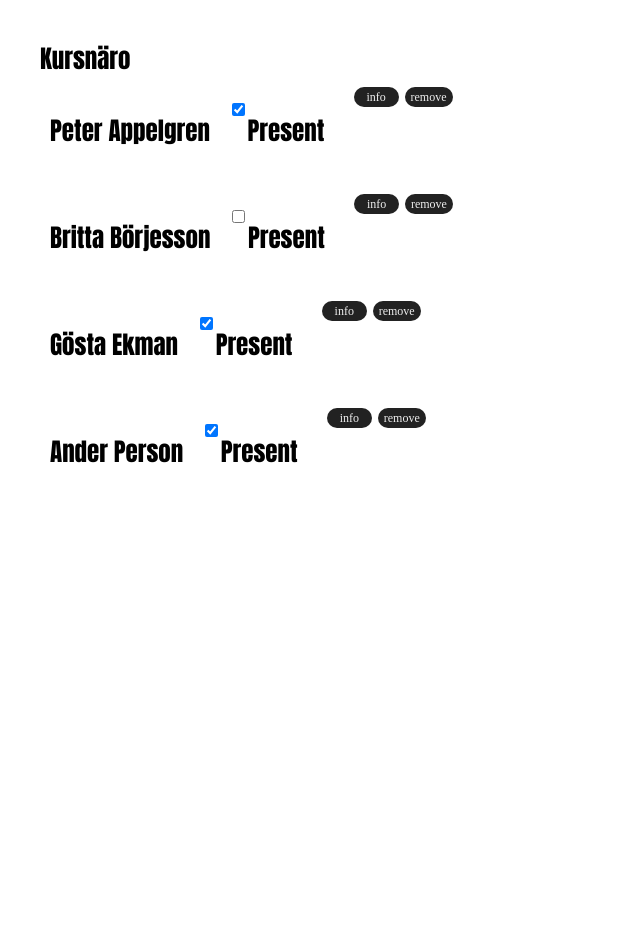
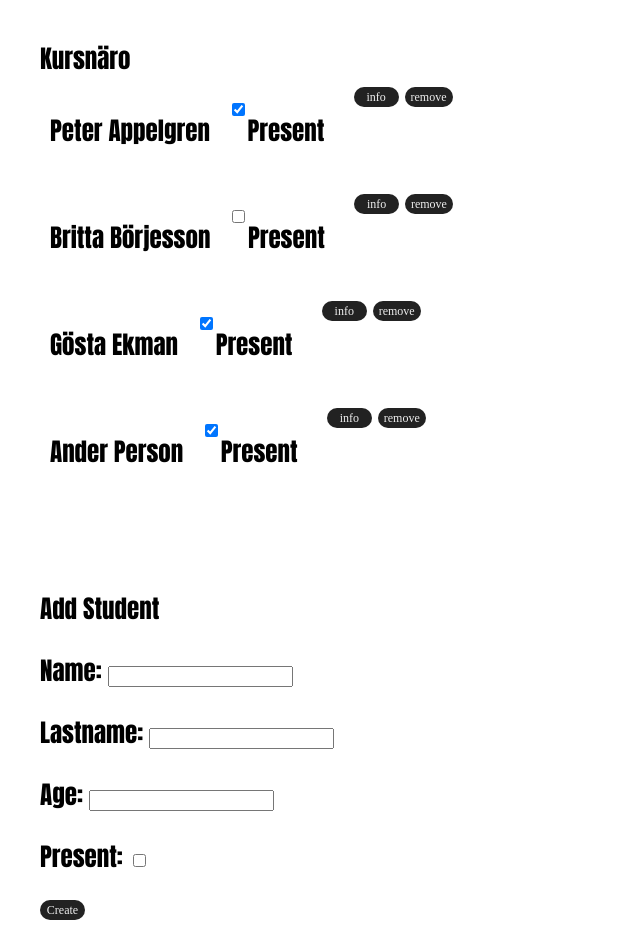
Before and after one commit to MarcusSwe/JavaWeb, a React (Create React App) app: page / in a window 1280 px wide. Shown: the top 952 px of the page, without its empty margins (0-640 px from the left). Before the commit the page ends 800 px from the top, so only its background shows below. Built offline with nearby package versions, Linux system fonts and the light colour scheme.

Commit message:
all done only styling left

```diff
--- a/src/App.js
+++ b/src/App.js
@@ -30,9 +30,9 @@ function App() {
    setPokemons(removed);
   }
 
-  function addUser(Xpokemons){
+  function addUser(firstname, lastname, age, Ypresent){
     const changed = [...pokemons];
-    changed.push(Xpokemons);
+    changed.push({firstName: firstname, lastName: lastname, age:age, Present:Ypresent})
     setPokemons(changed);
   }
 
--- a/src/Printa.js
+++ b/src/Printa.js
@@ -52,7 +52,20 @@ function PrintaPoks(props){
           <button onClick={e => {setSida(true); XsetPokemons(p.firstName); XsetLastname(p.lastName); i = index; XsetNumber(p.Age); XsetPresent(p.Present)}}> info </button>
           &nbsp;
           <button onClick={e => {props.removePokemon(index)}}>remove</button>
+
           </div>)}
+          <div></div>
+          <div></div>
+          <div></div>
+          <p>Add Student</p>
+
+          <p>Name: <input type="text" value={Xpokemons} onChange={e => {XsetPokemons(e.target.value)}}/></p>
+          <p>Lastname: <input type="text" value={Xlastname} onChange={e =>{XsetLastname(e.target.value)}}></input></p>
+
+          <p>Age: <input type="number" value={Xnumber} onChange={e =>{XsetNumber(e.target.value)}}/></p>
+          <p>Present: <input type="checkbox" checked={Xpresent} onChange={e =>{XsetPresent(e.target.checked)}}/></p>
+
+          <button onClick={e => {props.addUser(Xpokemons, Xlastname, Xnumber, Xpresent)}}> Create </button>
     </div>
   )
 }
```
